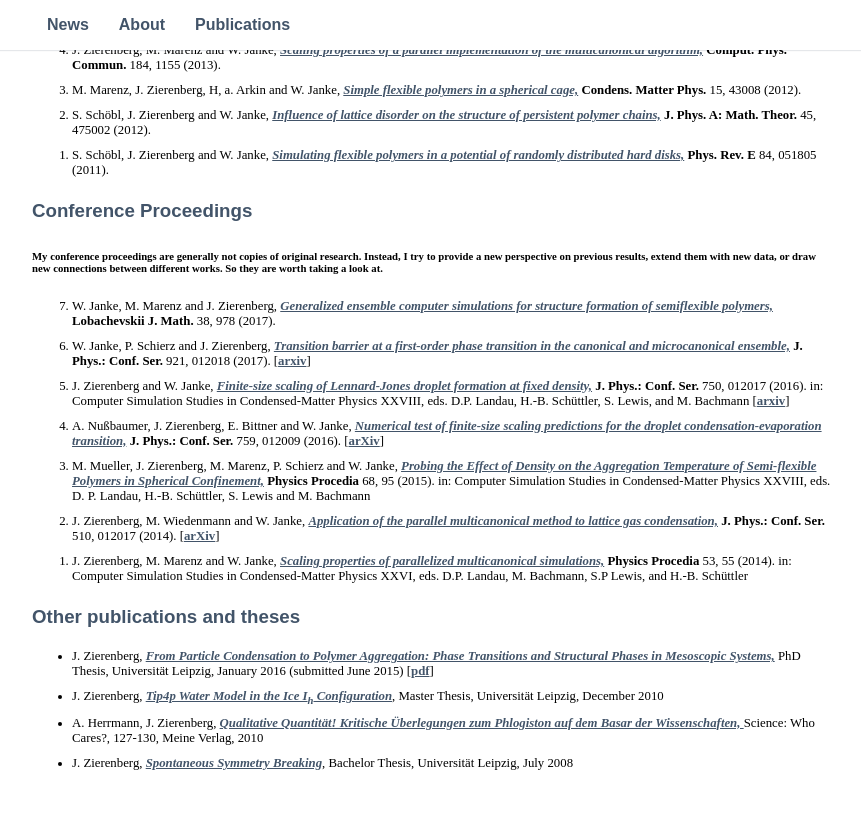
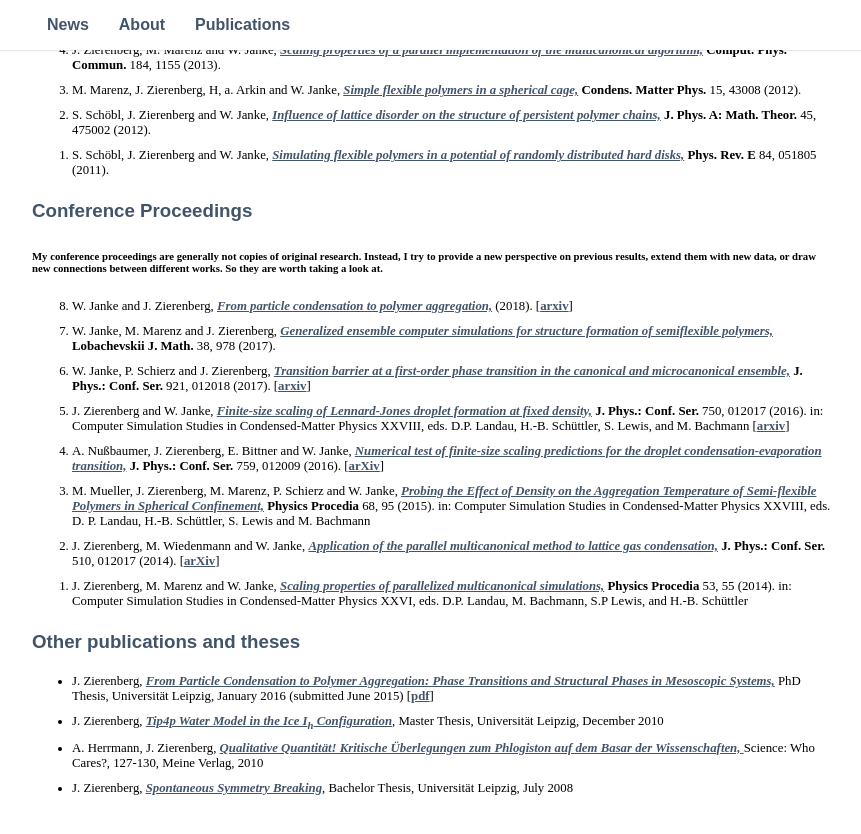
Before and after one commit to zierenberg/zierenberg.github.io, a Jekyll site: the page built from _pages/03_publications.md, in a window 1280 px wide and 900 px high, scrolled down 1065 px. Shown: the top 834 px of the window, without its empty margins (208-1069 px from the left). Built offline with Jekyll 4.4.1, drawn with Linux system fonts in a browser that asks for light colours; some web fonts are replaced.

Commit message:
new proceedings

```diff
--- a/_pages/03_publications.md
+++ b/_pages/03_publications.md
@@ -151,6 +151,12 @@ worth taking a look at.</h6>
 <ol reversed>
 <listpub>
 <!-- List of proceedings start -->
+<li>W. Janke and J. Zierenberg,
+<pubtitle><a href=" "> From particle condensation to polymer aggregation,</a></pubtitle>
+<journal> </journal> (2018).
+ [<a href="https://arxiv.org/abs/1801.00805">arxiv</a>]
+</li>
+
 <li>W. Janke, M. Marenz and J. Zierenberg,
 <pubtitle><a href=" https://link.springer.com/article/10.1134/S1995080217050171"> Generalized ensemble computer simulations for structure formation of semiflexible polymers,</a></pubtitle>
 <journal> Lobachevskii J. Math.</journal>  38,  978 (2017).
```
Also changed, not shown: 1 other file.
